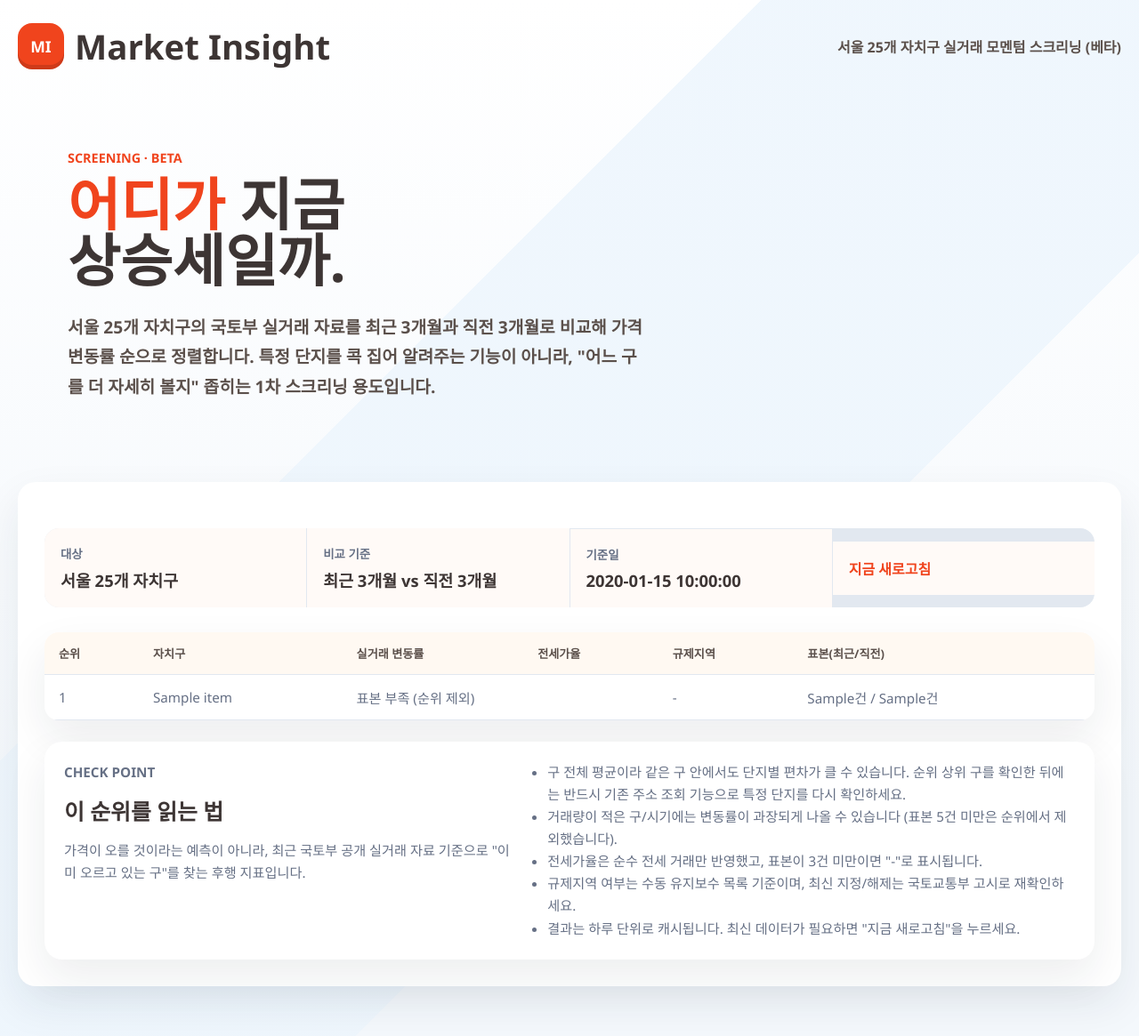
After one commit to jingusung-blip/local-market-agent, a FastAPI app: template market_agent/templates/screen.html in a window 1280 px wide. The commit adds this page. Shown: the whole page at 89% size. Run offline with FastAPI, Linux system fonts and the light colour scheme; the template is opened without the code that fills it: most values are stand-ins (such as "Sample title", 1, 10 or a date in 2020).

Commit message:
구/동 단위 상승동력 스크리닝(/screen) 추가

```diff
--- a/market_agent/server.py
+++ b/market_agent/server.py
@@ -1,4 +1,7 @@
 from __future__ import annotations
+
+from datetime import date
+from typing import Any
 
 from fastapi import FastAPI, Form, Request
 from fastapi.responses import HTMLResponse
@@ -6,12 +9,21 @@ from fastapi.staticfiles import StaticFiles
 from fastapi.templating import Jinja2Templates
 
 from market_agent.agent import LocalMarketAgent
+from market_agent.collectors.molit import MolitClient
+from market_agent.collectors.molit_rent import RentClient
+from market_agent.config import Settings
 from market_agent.models import AnalysisRequest
+from market_agent.screener import screen_districts
 
 
 app = FastAPI(title="주변 상권/정책 영향 분석 에이전트")
 app.mount("/static", StaticFiles(directory="market_agent/static"), name="static")
 templates = Jinja2Templates(directory="market_agent/templates")
+
+# 스크리닝은 25개 구 x 여러 달을 조회해야 해서 매 요청마다 다시 돌리면
+# 느리고 data.go.kr 호출량도 커진다. 하루 단위로 프로세스 내 캐싱한다
+# (ECOS 기준금리 캐싱과 같은 방식).
+_screen_cache: dict[str, Any] = {}
 
 
 @app.get("/", response_class=HTMLResponse)
@@ -63,3 +75,46 @@ def analyze(
             context={"request": request, "report": None, "error": str(exc), "form": form},
             status_code=400,
         )
+
+
+@app.get("/screen", response_class=HTMLResponse)
+def screen(request: Request, refresh: bool = False) -> HTMLResponse:
+    settings = Settings.from_env()
+    if not settings.molit_enabled:
+        return templates.TemplateResponse(
+            request,
+            "screen.html",
+            context={
+                "request": request,
+                "results": None,
+                "generated_at": None,
+                "error": (
+                    "MOLIT_API_KEY가 설정되어 있지 않아 지역 스크리닝을 실행할 수 없습니다. "
+                    ".env 또는 Render 환경변수에 키를 등록하세요."
+                ),
+            },
+        )
+
+    today = date.today().isoformat()
+    if not refresh and _screen_cache.get("date") == today:
+        results = _screen_cache["results"]
+    else:
+        try:
+            trade_client = MolitClient(settings.molit_api_key or "")
+            rent_client = RentClient(settings.molit_api_key or "")
+            results = screen_districts(trade_client, rent_client)
+            _screen_cache["date"] = today
+            _screen_cache["results"] = results
+        except Exception as exc:
+            return templates.TemplateResponse(
+                request,
+                "screen.html",
+                context={"request": request, "results": None, "generated_at": None, "error": str(exc)},
+                status_code=400,
+            )
+
+    return templates.TemplateResponse(
+        request,
+        "screen.html",
+        context={"request": request, "results": results, "generated_at": today, "error": None},
+    )
--- a/market_agent/static/styles.css
+++ b/market_agent/static/styles.css
@@ -703,3 +703,70 @@ button:hover {
     padding: 22px;
   }
 }
+
+/* 지역 스크리닝 페이지 */
+
+.nav-link {
+  color: var(--brown-2);
+  font-weight: 900;
+  text-decoration: none;
+  border-bottom: 2px solid transparent;
+}
+
+.nav-link:hover {
+  border-bottom-color: var(--orange);
+}
+
+.screen-hero h1 {
+  font-size: clamp(2.4rem, 5vw, 4rem);
+}
+
+.screen-facts {
+  grid-template-columns: repeat(4, 1fr) !important;
+  align-items: center;
+}
+
+.refresh-link {
+  color: var(--orange);
+  font-weight: 900;
+  text-decoration: none;
+}
+
+.screen-table {
+  width: 100%;
+  border-collapse: collapse;
+  margin: 24px 0;
+  background: white;
+  border-radius: 16px;
+  overflow: hidden;
+  box-shadow: 0 20px 48px rgba(24, 34, 51, 0.08);
+}
+
+.screen-table th,
+.screen-table td {
+  padding: 14px 16px;
+  text-align: left;
+  border-bottom: 1px solid var(--line);
+  font-size: 0.95rem;
+}
+
+.screen-table th {
+  background: var(--cream);
+  color: var(--brown-2);
+  font-size: 0.82rem;
+  text-transform: uppercase;
+}
+
+.screen-table tr.muted-row {
+  color: var(--muted);
+}
+
+.screen-table td.up {
+  color: var(--orange);
+  font-weight: 900;
+}
+
+.screen-table td.down {
+  color: var(--blue);
+  font-weight: 900;
+}
--- a/market_agent/templates/index.html
+++ b/market_agent/templates/index.html
@@ -13,6 +13,7 @@
         <strong>Market Insight</strong>
       </a>
       <span class="top-note">주소 또는 단지명으로 1분 입지 판단</span>
+      <a class="nav-link" href="/screen">지역 스크리닝</a>
     </header>
 
     <main class="shell">
--- /dev/null
+++ b/market_agent/templates/screen.html
@@ -0,0 +1,111 @@
+<!doctype html>
+<html lang="ko">
+  <head>
+    <meta charset="utf-8" />
+    <meta name="viewport" content="width=device-width, initial-scale=1" />
+    <title>지역 스크리닝 - Market Insight</title>
+    <link rel="stylesheet" href="{{ url_for('static', path='styles.css') }}?v=screen-1" />
+  </head>
+  <body>
+    <header class="topbar">
+      <a class="brand" href="/">
+        <span class="brand-ok">MI</span>
+        <strong>Market Insight</strong>
+      </a>
+      <span class="top-note">서울 25개 자치구 실거래 모멘텀 스크리닝 (베타)</span>
+    </header>
+
+    <main class="shell">
+      <section class="hero screen-hero">
+        <div class="hero-copy">
+          <p class="eyebrow">Screening · Beta</p>
+          <h1><span>어디가</span> 지금<br />상승세일까.</h1>
+          <p class="hero-sub">
+            서울 25개 자치구의 국토부 실거래 자료를 최근 3개월과 직전 3개월로
+            비교해 가격 변동률 순으로 정렬합니다. 특정 단지를 콕 집어 알려주는
+            기능이 아니라, "어느 구를 더 자세히 볼지" 좁히는 1차 스크리닝
+            용도입니다.
+          </p>
+        </div>
+      </section>
+
+      {% if error %}
+        <section class="notice error">{{ error }}</section>
+      {% elif results %}
+        <section class="insight-board" id="screen-result">
+          <div class="quick-facts screen-facts">
+            <div>
+              <span>대상</span>
+              <strong>서울 25개 자치구</strong>
+            </div>
+            <div>
+              <span>비교 기준</span>
+              <strong>최근 3개월 vs 직전 3개월</strong>
+            </div>
+            <div>
+              <span>기준일</span>
+              <strong>{{ generated_at }}</strong>
+            </div>
+            <div>
+              <a class="refresh-link" href="/screen?refresh=1">지금 새로고침</a>
+            </div>
+          </div>
+
+          <table class="screen-table">
+            <thead>
+              <tr>
+                <th>순위</th>
+                <th>자치구</th>
+                <th>실거래 변동률</th>
+                <th>전세가율</th>
+                <th>규제지역</th>
+                <th>표본(최근/직전)</th>
+              </tr>
+            </thead>
+            <tbody>
+              {% for item in results %}
+                <tr class="{{ 'muted-row' if not item.sufficient_sample else '' }}">
+                  <td>{{ loop.index }}</td>
+                  <td>{{ item.name }}</td>
+                  {% if item.sufficient_sample %}
+                    <td class="{{ 'up' if item.pct_change > 0 else ('down' if item.pct_change < 0 else '') }}">
+                      {{ "%+.2f"|format(item.pct_change) }}%
+                    </td>
+                    <td>{{ item.jeonse_ratio ~ "%" if item.jeonse_ratio is not none else "-" }}</td>
+                  {% else %}
+                    <td colspan="2">표본 부족 (순위 제외)</td>
+                  {% endif %}
+                  <td>{{ "지정" if item.regulated else "-" }}</td>
+                  <td>{{ item.recent_sample }}건 / {{ item.baseline_sample }}건</td>
+                </tr>
+              {% endfor %}
+            </tbody>
+          </table>
+
+          <section class="notice">
+            <div>
+              <p class="eyebrow">Check Point</p>
+              <h3>이 순위를 읽는 법</h3>
+              <p>
+                가격이 오를 것이라는 예측이 아니라, 최근 국토부 공개 실거래
+                자료 기준으로 "이미 오르고 있는 구"를 찾는 후행 지표입니다.
+              </p>
+            </div>
+            <ul>
+              <li>구 전체 평균이라 같은 구 안에서도 단지별 편차가 클 수 있습니다. 순위 상위 구를 확인한 뒤에는 반드시 기존 주소 조회 기능으로 특정 단지를 다시 확인하세요.</li>
+              <li>거래량이 적은 구/시기에는 변동률이 과장되게 나올 수 있습니다 (표본 5건 미만은 순위에서 제외했습니다).</li>
+              <li>전세가율은 순수 전세 거래만 반영했고, 표본이 3건 미만이면 "-"로 표시됩니다.</li>
+              <li>규제지역 여부는 수동 유지보수 목록 기준이며, 최신 지정/해제는 국토교통부 고시로 재확인하세요.</li>
+              <li>결과는 하루 단위로 캐시됩니다. 최신 데이터가 필요하면 "지금 새로고침"을 누르세요.</li>
+            </ul>
+          </section>
+        </section>
+      {% else %}
+        <section class="empty-state">
+          <p class="eyebrow">Not Ready</p>
+          <h2>MOLIT_API_KEY가 설정되어야 스크리닝을 실행할 수 있습니다.</h2>
+        </section>
+      {% endif %}
+    </main>
+  </body>
+</html>
```
Also changed, not shown: PROJECT_NOTES.md (+28 -13 lines), ROADMAP.md (+6 -0 lines), market_agent/screener.py (added, +162 -0 lines), tests/test_screener.py (added, +149 -0 lines), README.md.
